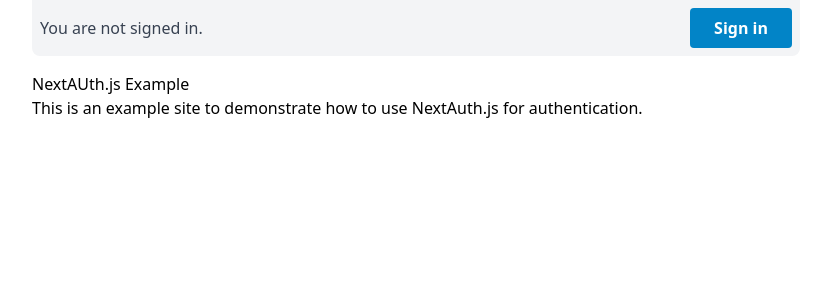
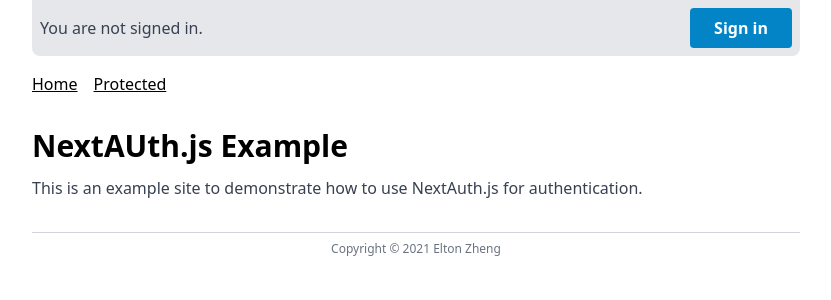
Before and after one commit to elton/auth-demo, a Next.js app: page / in a window 1280 px wide. Shown: the top 300 px of the page, without its empty margins (224-1055 px from the left). Built offline with nearby package versions, Linux system fonts and the light colour scheme; no server answers.

Commit message:
Feat: add protected page.

```diff
--- /dev/null
+++ b/components/Footer.js
@@ -0,0 +1,11 @@
+const Footer = () => {
+  return (
+    <footer className='border-t border-gray-300 p-2 mt-8'>
+      <p className='text-gray-500 text-xs text-center'>
+        Copyright &copy; {new Date().getFullYear()} Elton Zheng
+      </p>
+    </footer>
+  );
+};
+
+export default Footer;
--- a/components/Header.js
+++ b/components/Header.js
@@ -11,7 +11,7 @@
       </Head>
       <header>
         <div className='mb-4'>
-          <p className='relative top-0 overflow-hidden rounded-b-lg bg-gray-100 text-gray-700'>
+          <div className='relative top-0 overflow-hidden rounded-b-lg bg-gray-200 text-gray-700'>
             {!session && (
               <div className='h-14 flex justify-between items-center p-2'>
                 <span className=''>You are not signed in.</span>
@@ -32,7 +32,7 @@
                   {session.user.image && (
                     <img
                       src={session.user.image}
-                      className='rounded-full h-11 w-11'
+                      className='rounded-full h-11 w-11 border-gray-50 border-4'
                     />
                   )}
                   <span className='ml-2'>
@@ -53,9 +53,23 @@
                 </a>
               </div>
             )}
-          </p>
+          </div>
         </div>
       </header>
+      <nav>
+        <ul className='mb-8 flex'>
+          <li className='mr-4'>
+            <Link href='/'>
+              <a className='underline hover:text-lightBlue-800'>Home</a>
+            </Link>
+          </li>
+          <li className='mr-4'>
+            <Link href='/protected'>
+              <a className='underline hover:text-lightBlue-800'>Protected</a>
+            </Link>
+          </li>
+        </ul>
+      </nav>
     </>
   );
 };
--- a/components/Layout.js
+++ b/components/Layout.js
@@ -1,10 +1,12 @@
 import Header from './Header';
+import Footer from './Footer';
 
 const Layout = ({ children }) => {
   return (
     <>
       <Header />
       <main>{children}</main>
+      <Footer />
     </>
   );
 };
--- /dev/null
+++ b/pages/api/examples/protected.js
@@ -0,0 +1,17 @@
+import { getSession } from 'next-auth/client';
+const protectedPage = async (req, res) => {
+  const session = await getSession({ req });
+
+  if (session) {
+    res.send({
+      content:
+        'This is protected content. You can access this content because you are signed in.',
+    });
+  } else {
+    res.send({
+      error: 'You must be sign in to view the protected content on this page.',
+    });
+  }
+};
+
+export default protectedPage;
--- a/pages/index.js
+++ b/pages/index.js
@@ -3,8 +3,8 @@
 export default function Home() {
   return (
     <Layout>
-      <h1>NextAUth.js Example</h1>
-      <p>
+      <h1 className='text-3xl mb-3 font-semibold'>NextAUth.js Example</h1>
+      <p className='text-gray-700'>
         This is an example site to demonstrate how to use{' '}
         <a href={`https://next-auth.js.org`}>NextAuth.js</a> for authentication.
       </p>
--- /dev/null
+++ b/pages/protected.js
@@ -0,0 +1,41 @@
+import { useState, useEffect } from 'react';
+import { useSession } from 'next-auth/client';
+import Layout from '../components/Layout';
+const Protected = () => {
+  const [session, loading] = useSession();
+  const [content, setContent] = useState();
+
+  useEffect(() => {
+    const fetchData = async () => {
+      const res = await fetch('api/examples/protected');
+      const data = res.json();
+      if (data.content) {
+        setContent(data.content);
+      }
+    };
+    fetchData();
+  }, [session]);
+  // When rendering client side don't display anything until loading is complete
+  if (typeof window !== 'undefined' && loading) return null;
+
+  // If no session exists, display access denied message
+  if (!session) {
+    return (
+      <Layout>
+        <div>Access Denied!!</div>
+      </Layout>
+    );
+  }
+
+  // If session exists, display content
+  return (
+    <Layout>
+      <h1>Protected Page</h1>
+      <p>
+        <strong>{content || '\u00a0'}</strong>
+      </p>
+    </Layout>
+  );
+};
+
+export default Protected;
```
